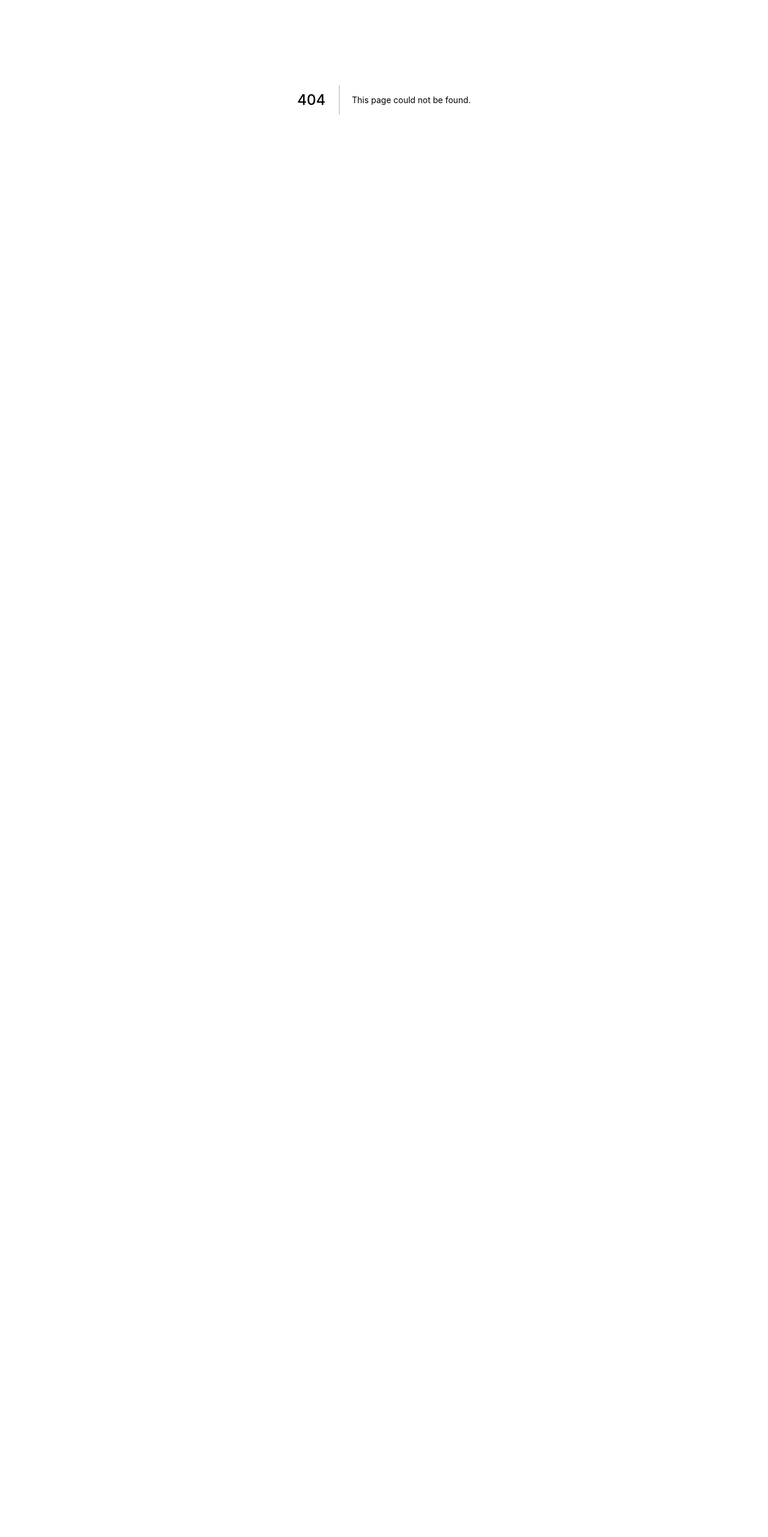
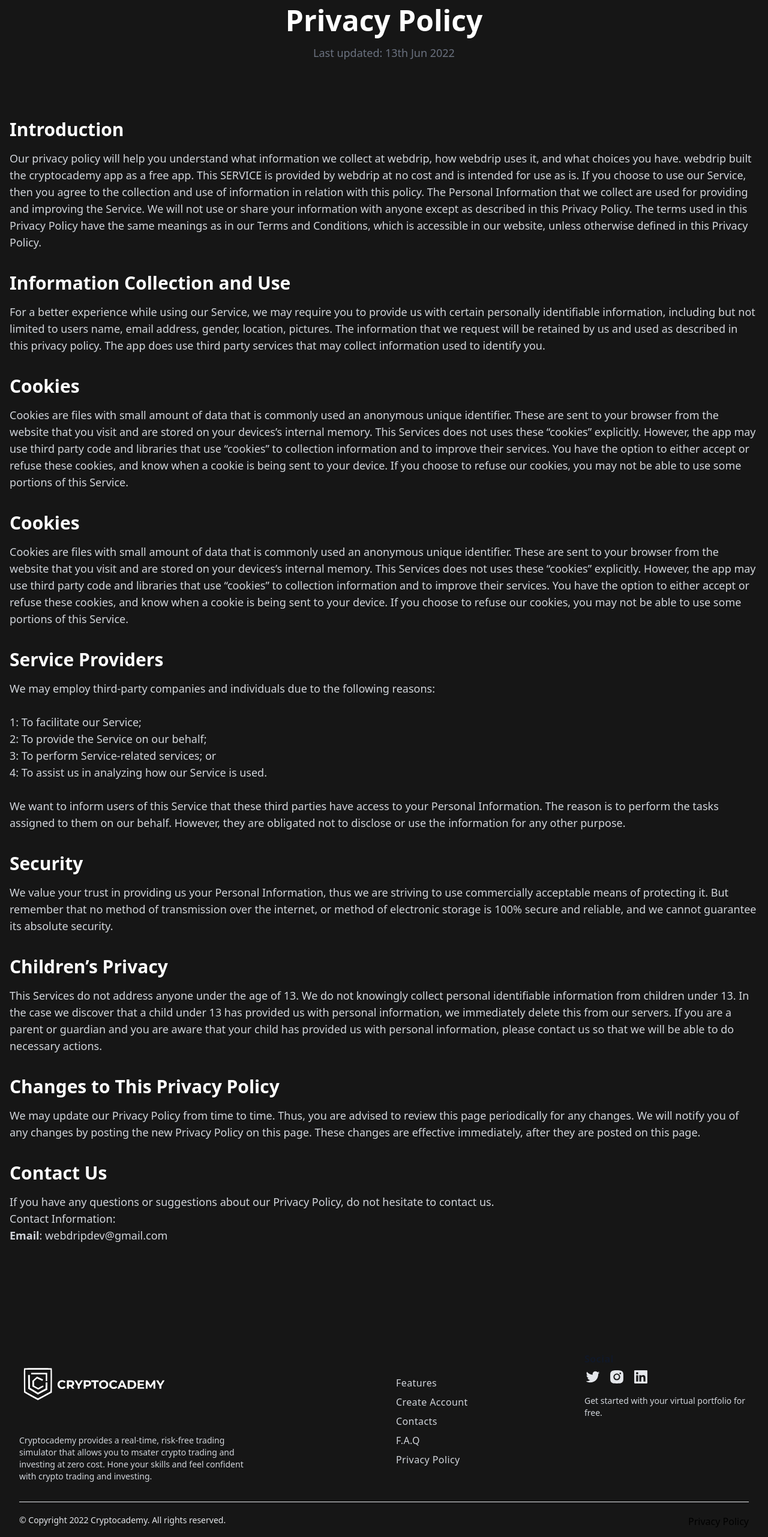
Before and after one commit to Narottam04/cryptocademy-landing-page, a Next.js app: page /privacy in a window 1280 px wide. Before the commit this address had no page. Shown: the part 234-2797 px from the top of the page at 60% size. Before the commit the page ends 800 px from the top, so only its background shows below. Built offline with nearby package versions, Linux system fonts and the light colour scheme.

Commit message:
added privacy policy

```diff
--- a/components/Footer.js
+++ b/components/Footer.js
@@ -49,6 +49,11 @@
                 F.A.Q
               </p>
             </Link>
+            <Link href="/privacy">
+              <p className="text-base cursor-pointer tracking-wide text-gray-300">
+                Privacy Policy
+              </p>
+            </Link>
 
           </div>
           <div>
@@ -95,22 +100,15 @@
                 F.A.Q
               </a>
             </li> */}
-            {/* <li>
+            <li>
               <Link
-                href="/"
+                href="/privacy"
                 className="text-sm text-gray-300 transition-colors duration-300 "
               >
                 Privacy Policy
               </Link>
             </li>
-            <li>
-              <Link
-                href="/"
-                className="text-sm text-gray-200 transition-colors duration-300 "
-              >
-                Terms &amp; Conditions
-              </Link>
-            </li> */}
+
           </ul>
         </div>
       </div>
--- /dev/null
+++ b/pages/privacy.js
@@ -0,0 +1,117 @@
+import { Nav } from '../components/Navbar'
+import { Footer } from '../components/Footer'
+import Head from 'next/head'
+
+const privacy = () => {
+  return (
+    <>
+    <Head>
+        <title>Privacy Policy - Cryptocademy</title>
+        <link rel="icon" href="/icon.png" />
+        <meta name="description" content="Cryptocademy is an app that teaches people how to trade cryptocurrencies and invest in coins like bitcoin,ethereum etc. User can analyze market data by viewing charts, top daily cryptocurrency news. Through our curated blogs and courses,users can also learn more about cryptocurrency and blockchain concepts."/>
+        <link rel="canonical" href="https://cryptocademy.webdrip.in/"/>
+        <meta property="og:title" content="Learn to invest like a pro"/>
+        <meta property="og:description" content="Cryptocademy is an app that teaches people how to trade cryptocurrencies and invest in coins like bitcoin,ethereum etc. User can analyze market data by viewing charts, top daily cryptocurrency news. Through our curated blogs and courses,users can also learn more about cryptocurrency and blockchain concepts."/>
+        <meta property="og:image" content="/cryptocademy-logo-sideways-light.png"/>
+        <meta property="og:image:width" content="2727"/>
+        <meta property="og:image:height" content="1952"/>
+        <meta property="og:site_name" content="Cryptocademy"/>
+        <meta property="og:type" content="Trading,Investment,Courses,Learning"/>
+        <meta name="language" content="EN"/>
+        <meta name="author" content="Cryptocademy"/>
+      </Head>
+      <Nav/>
+      <section className="px-4 py-24 mx-auto max-w-7xl">
+        <div className="mb-24 text-left md:text-center">
+            <h1 className="mb-4 text-4xl font-bold leading-tight text-white md:text-5xl">Privacy Policy</h1>
+            <p className="mb-5 text-base text-gray-500 md:text-lg">Last updated: 13th Jun 2022</p>
+        </div>
+        <div className="mx-auto  text-left ">
+            <h2 className="mb-4 text-xl font-bold leading-tight text-white md:text-3xl">Introduction</h2>
+
+            <p className="mb-5 text-base text-gray-300 md:text-lg">
+            Our privacy policy will help you understand what information we collect at webdrip, how webdrip uses it, and what choices you have. webdrip built the cryptocademy app as a free app. This SERVICE is provided by webdrip at no cost and is intended for use as is. If you choose to use our Service, then you agree to the collection and use of information in relation with this policy. The Personal Information that we collect are used for providing and improving the Service. We will not use or share your information with anyone except as described in this Privacy Policy.
+            The terms used in this Privacy Policy have the same meanings as in our Terms and Conditions, which is accessible in our website, unless otherwise defined in this Privacy Policy.
+            </p>
+
+            <h2 className="my-4 pt-4 text-xl font-bold leading-tight text-white md:text-3xl">Information Collection and Use</h2>
+
+            <p className="mb-5 text-base text-gray-300 md:text-lg">
+                For a better experience while using our Service, we may require you to provide us with certain personally identifiable information, including but not limited to users name, email address, gender, location, pictures. The information that we request will be retained by us and used as described in this privacy policy.
+                The app does use third party services that may collect information used to identify you.
+            </p>
+
+
+            <h2 className="my-4 pt-4 text-xl font-bold leading-tight text-white md:text-3xl">Cookies</h2>
+
+            <p className="mb-5 text-base text-gray-300 md:text-lg">
+            Cookies are files with small amount of data that is commonly used an anonymous unique identifier. These are sent to your browser from the website that you visit and are stored on your devices’s internal memory.
+
+            This Services does not uses these “cookies” explicitly. However, the app may use third party code and libraries that use “cookies” to collection information and to improve their services. You have the option to either accept or refuse these cookies, and know when a cookie is being sent to your device. If you choose to refuse our cookies, you may not be able to use some portions of this Service.
+            </p>
+
+            <h2 className="my-4 pt-4 text-xl font-bold leading-tight text-white md:text-3xl">Cookies</h2>
+
+            <p className="mb-5 text-base text-gray-300 md:text-lg">
+            Cookies are files with small amount of data that is commonly used an anonymous unique identifier. These are sent to your browser from the website that you visit and are stored on your devices’s internal memory.
+
+            This Services does not uses these “cookies” explicitly. However, the app may use third party code and libraries that use “cookies” to collection information and to improve their services. You have the option to either accept or refuse these cookies, and know when a cookie is being sent to your device. If you choose to refuse our cookies, you may not be able to use some portions of this Service.
+            </p>
+
+            <h2 className="my-4 pt-4 text-xl font-bold leading-tight text-white md:text-3xl">Service Providers</h2>
+
+            <p className="mb-5 text-base text-gray-300 md:text-lg">
+            We may employ third-party companies and individuals due to the following reasons:
+            <br />
+            <br />
+            1: To facilitate our Service;
+            <br />
+            2: To provide the Service on our behalf;
+            <br />
+            3: To perform Service-related services; or
+            <br />
+            4: To assist us in analyzing how our Service is used.
+            <br />
+            <br />
+            We want to inform users of this Service that these third parties have access to your Personal Information. The reason is to perform the tasks assigned to them on our behalf. However, they are obligated not to disclose or use the information for any other purpose.
+            </p>
+
+            <h2 className="my-4 pt-4 text-xl font-bold leading-tight text-white md:text-3xl">Security</h2>
+
+            <p className="mb-5 text-base text-gray-300 md:text-lg">
+                We value your trust in providing us your Personal Information, thus we are striving to use commercially acceptable means of protecting it. But remember that no method of transmission over the internet, or method of electronic storage is 100% secure and reliable, and we cannot guarantee its absolute security.
+            </p>
+
+            <h2 className="my-4 pt-4 text-xl font-bold leading-tight text-white md:text-3xl">Children’s Privacy</h2>
+
+            <p className="mb-5 text-base text-gray-300 md:text-lg">
+                This Services do not address anyone under the age of 13. We do not knowingly collect personal identifiable information from children under 13. In the case we discover that a child under 13 has provided us with personal information, we immediately delete this from our servers. If you are a parent or guardian and you are aware that your child has provided us with personal information, please contact us so that we will be able to do necessary actions.
+            </p>
+
+            <h2 className="my-4 pt-4 text-xl font-bold leading-tight text-white md:text-3xl">Changes to This Privacy Policy</h2>
+
+            <p className="mb-5 text-base text-gray-300 md:text-lg">
+                We may update our Privacy Policy from time to time. Thus, you are advised to review this page periodically for any changes. We will notify you of any changes by posting the new Privacy Policy on this page. These changes are effective immediately, after they are posted on this page.
+            </p>
+
+            <h2 className="my-4 pt-4 text-xl font-bold leading-tight text-white md:text-3xl">Contact Us</h2>
+
+            <p className="mb-5 text-base text-gray-300 md:text-lg">
+                If you have any questions or suggestions about our Privacy Policy, do not hesitate to contact us.
+                <br />
+                Contact Information:
+                <br />
+                <b>Email</b>: webdripdev@gmail.com
+            </p>
+
+
+
+        </div>
+       </section>
+      <Footer/>
+    </>
+
+  )
+}
+
+export default privacy
```
